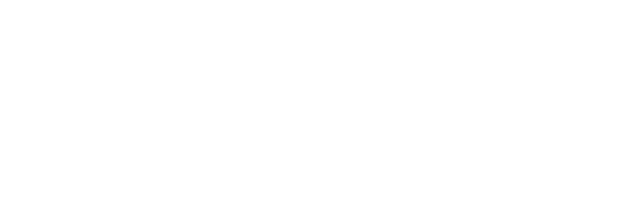
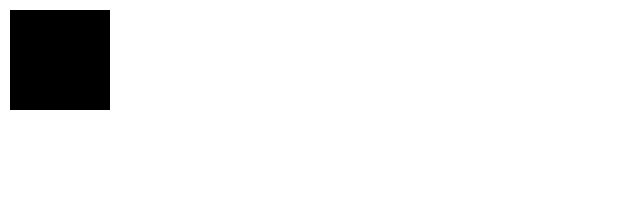
Before and after one commit to georgiiio/aim-trainer, a plain HTML site: page index.html in a window 1280 px wide. Shown: the whole page, without its empty margins (0-640 px from the left). Drawn offline with Linux system fonts and the light colour scheme.

Commit message:
added drawing a square

```diff
--- a/index.html
+++ b/index.html
@@ -4,9 +4,11 @@
     <meta charset="UTF-8">
     <meta http-equiv="X-UA-Compatible" content="IE=edge">
     <meta name="viewport" content="width=device-width, initial-scale=1.0">
+    <link rel="stylesheet" href="css/style.css">
+    <script src="js/main.js" defer></script>
     <title>AimTrainer</title>
 </head>
 <body>
-
+  <canvas id="square" width="200" height="200"></canvas>
 </body>
 </html>
--- a/js/main.js
+++ b/js/main.js
@@ -1,5 +1,13 @@
+function draw() {
+  var canvas = document.getElementById("square");
+  var ctx = canvas.getContext("2d");
+  ctx.rect(10, 10, 100, 100);
+  ctx.fill();
+}
+
 function onAppReady() {
   console.log('document ready')
+  draw()
 }
 
 document.addEventListener('DOMContentLoaded', onAppReady);
```
